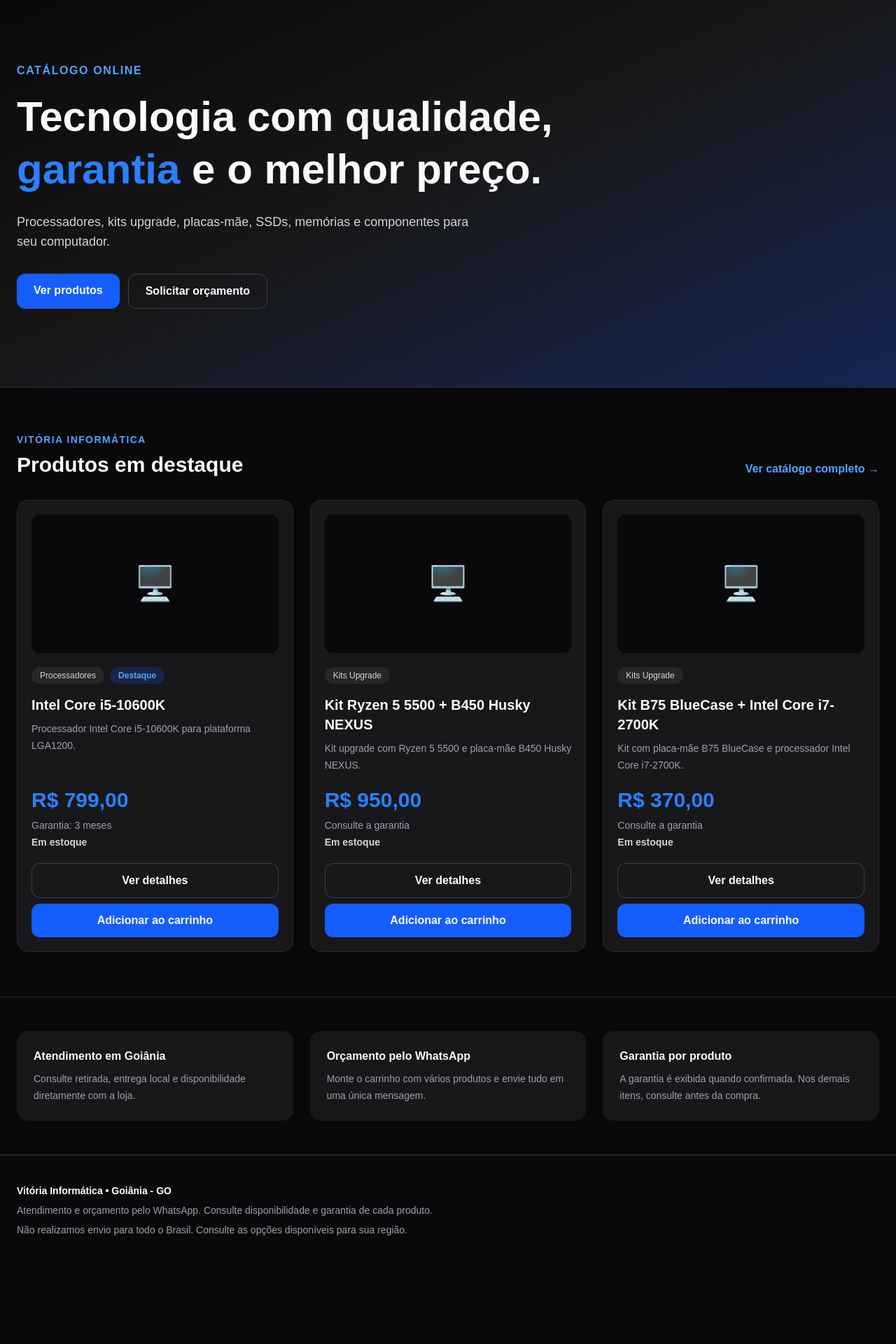
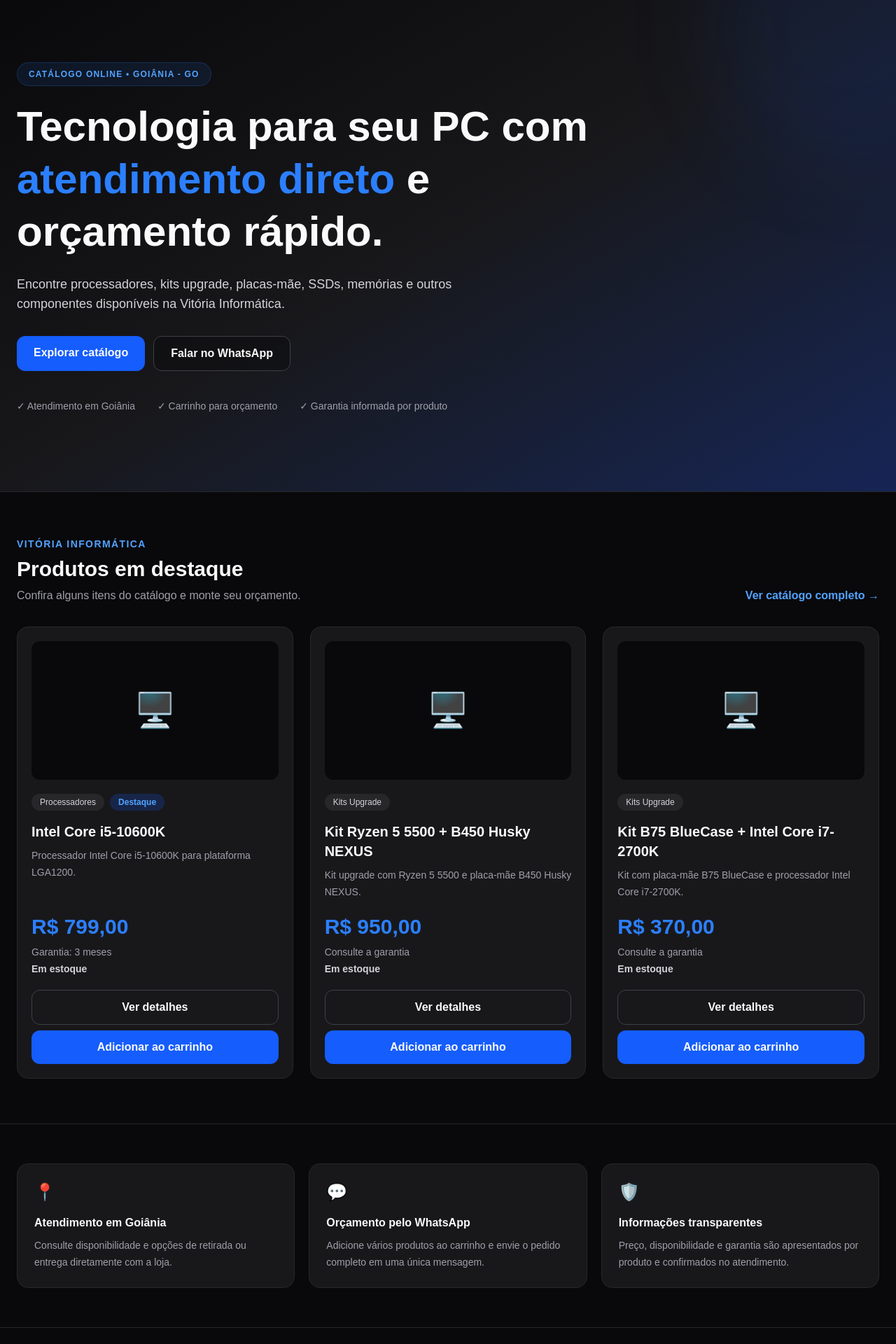
Before and after one commit to wendeljunio2015-dev/CatVitInfo, a Next.js app: page / in a window 1280 px wide. Shown: the part 100-2020 px from the top of the page at 70% size. Before the commit the page ends 1907 px from the top, so only its background shows below. Built offline with nearby package versions, Linux system fonts and the light colour scheme.

Commit message:
Polish homepage for production catalog

```diff
--- a/app/page.tsx
+++ b/app/page.tsx
@@ -7,38 +7,42 @@
 
   return (
     <main>
-      <section className="border-b border-zinc-800 bg-gradient-to-br from-zinc-950 via-zinc-900 to-blue-950">
-        <div className="mx-auto max-w-7xl px-6 py-20 md:py-28">
-          <p className="mb-4 font-bold uppercase tracking-widest text-blue-400">Catálogo online</p>
-          <h1 className="max-w-4xl text-4xl font-black leading-tight md:text-6xl">
-            Tecnologia com qualidade, <span className="text-blue-500">garantia</span> e o melhor preço.
-          </h1>
-          <p className="mt-6 max-w-2xl text-lg text-zinc-300">Processadores, kits upgrade, placas-mãe, SSDs, memórias e componentes para seu computador.</p>
+      <section className="relative overflow-hidden border-b border-zinc-800 bg-gradient-to-br from-zinc-950 via-zinc-900 to-blue-950">
+        <div className="absolute -right-32 -top-32 h-96 w-96 rounded-full bg-blue-600/10 blur-3xl" />
+        <div className="relative mx-auto max-w-7xl px-6 py-20 md:py-28">
+          <div className="mb-5 inline-flex rounded-full border border-blue-500/20 bg-blue-500/10 px-4 py-2 text-xs font-black uppercase tracking-widest text-blue-400">Catálogo online • Goiânia - GO</div>
+          <h1 className="max-w-4xl text-4xl font-black leading-tight md:text-6xl">Tecnologia para seu PC com <span className="text-blue-500">atendimento direto</span> e orçamento rápido.</h1>
+          <p className="mt-6 max-w-2xl text-base leading-7 text-zinc-300 md:text-lg">Encontre processadores, kits upgrade, placas-mãe, SSDs, memórias e outros componentes disponíveis na Vitória Informática.</p>
           <div className="mt-8 flex flex-wrap gap-3">
-            <Link href="/produtos" className="rounded-xl bg-blue-600 px-6 py-3 font-bold hover:bg-blue-500">Ver produtos</Link>
-            <a href="https://wa.me/5562994780830" target="_blank" rel="noopener noreferrer" className="rounded-xl border border-zinc-700 px-6 py-3 font-bold hover:bg-zinc-800">Solicitar orçamento</a>
+            <Link href="/produtos" className="rounded-xl bg-blue-600 px-6 py-3 font-bold hover:bg-blue-500">Explorar catálogo</Link>
+            <a href="https://wa.me/5562994780830" target="_blank" rel="noopener noreferrer" className="rounded-xl border border-zinc-700 bg-zinc-950/40 px-6 py-3 font-bold hover:bg-zinc-800">Falar no WhatsApp</a>
+          </div>
+          <div className="mt-10 flex flex-wrap gap-x-8 gap-y-3 text-sm text-zinc-400">
+            <span>✓ Atendimento em Goiânia</span><span>✓ Carrinho para orçamento</span><span>✓ Garantia informada por produto</span>
           </div>
         </div>
       </section>
 
       <section className="mx-auto max-w-7xl px-6 py-16">
         <div className="mb-8 flex flex-wrap items-end justify-between gap-4">
-          <div>
-            <p className="text-sm font-bold uppercase tracking-widest text-blue-400">Vitória Informática</p>
-            <h2 className="mt-2 text-3xl font-black">Produtos em destaque</h2>
-          </div>
+          <div><p className="text-sm font-bold uppercase tracking-widest text-blue-400">Vitória Informática</p><h2 className="mt-2 text-3xl font-black">Produtos em destaque</h2><p className="mt-2 text-zinc-400">Confira alguns itens do catálogo e monte seu orçamento.</p></div>
           <Link href="/produtos" className="font-bold text-blue-400 hover:text-blue-300">Ver catálogo completo →</Link>
         </div>
-        <div className="grid gap-6 md:grid-cols-2 lg:grid-cols-3">
-          {featured.map((product) => <ProductCard key={product.id} product={product} />)}
+        <div className="grid gap-6 md:grid-cols-2 lg:grid-cols-3">{featured.map((product) => <ProductCard key={product.id} product={product} />)}</div>
+      </section>
+
+      <section className="border-y border-zinc-800 bg-zinc-950">
+        <div className="mx-auto grid max-w-7xl gap-5 px-6 py-14 md:grid-cols-3">
+          <div className="rounded-2xl border border-zinc-800 bg-zinc-900 p-6"><div className="text-2xl">📍</div><h3 className="mt-4 font-black">Atendimento em Goiânia</h3><p className="mt-2 text-sm leading-6 text-zinc-400">Consulte disponibilidade e opções de retirada ou entrega diretamente com a loja.</p></div>
+          <div className="rounded-2xl border border-zinc-800 bg-zinc-900 p-6"><div className="text-2xl">💬</div><h3 className="mt-4 font-black">Orçamento pelo WhatsApp</h3><p className="mt-2 text-sm leading-6 text-zinc-400">Adicione vários produtos ao carrinho e envie o pedido completo em uma única mensagem.</p></div>
+          <div className="rounded-2xl border border-zinc-800 bg-zinc-900 p-6"><div className="text-2xl">🛡️</div><h3 className="mt-4 font-black">Informações transparentes</h3><p className="mt-2 text-sm leading-6 text-zinc-400">Preço, disponibilidade e garantia são apresentados por produto e confirmados no atendimento.</p></div>
         </div>
       </section>
 
-      <section className="border-y border-zinc-800 bg-zinc-950">
-        <div className="mx-auto grid max-w-7xl gap-6 px-6 py-12 md:grid-cols-3">
-          <div className="rounded-2xl bg-zinc-900 p-6"><h3 className="font-black">Atendimento em Goiânia</h3><p className="mt-2 text-sm leading-6 text-zinc-400">Consulte retirada, entrega local e disponibilidade diretamente com a loja.</p></div>
-          <div className="rounded-2xl bg-zinc-900 p-6"><h3 className="font-black">Orçamento pelo WhatsApp</h3><p className="mt-2 text-sm leading-6 text-zinc-400">Monte o carrinho com vários produtos e envie tudo em uma única mensagem.</p></div>
-          <div className="rounded-2xl bg-zinc-900 p-6"><h3 className="font-black">Garantia por produto</h3><p className="mt-2 text-sm leading-6 text-zinc-400">A garantia é exibida quando confirmada. Nos demais itens, consulte antes da compra.</p></div>
+      <section className="mx-auto max-w-7xl px-6 py-16">
+        <div className="rounded-3xl border border-blue-500/20 bg-blue-600/10 p-8 md:flex md:items-center md:justify-between md:gap-8 md:p-10">
+          <div><p className="text-sm font-black uppercase tracking-widest text-blue-400">Precisa de ajuda?</p><h2 className="mt-2 text-2xl font-black md:text-3xl">Fale diretamente com a Vitória Informática.</h2><p className="mt-3 text-zinc-400">Envie sua dúvida ou peça um orçamento pelo WhatsApp.</p></div>
+          <a href="https://wa.me/5562994780830" target="_blank" rel="noopener noreferrer" className="mt-6 inline-block shrink-0 rounded-xl bg-green-600 px-6 py-3 font-black hover:bg-green-500 md:mt-0">Abrir WhatsApp</a>
         </div>
       </section>
     </main>
```
